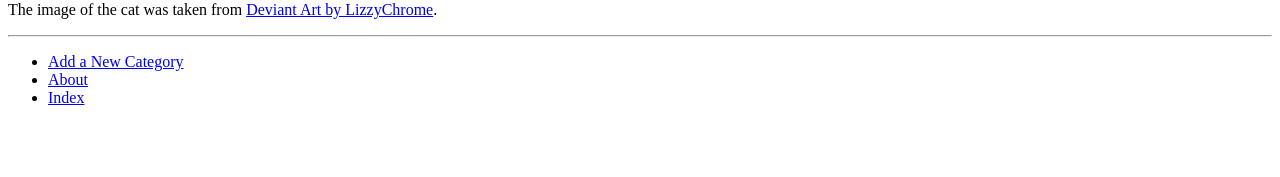
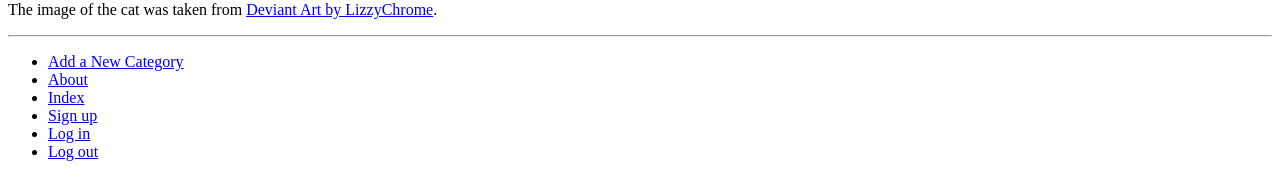
Before and after one commit to lbias/tango, a Django app: page /rango/about/ in a window 1280 px wide. Shown: the part 1305-1482 px from the top of the page. Before the commit the page ends 1410 px from the top, so only its background shows below. Run offline with Django 3.2, Linux system fonts and the light colour scheme; data that the repository does not hold is empty.

Commit message:
link signup, login, logout

```diff
--- a/templates/rango/base.html
+++ b/templates/rango/base.html
@@ -28,6 +28,9 @@
         <li><a href="{% url 'add_category' %}">Add a New Category</a></li>
         <li><a href="{% url 'about' %}">About</a></li>
         <li><a href="{% url 'index' %}">Index</a></li>
+        <li><a href="{% url 'registration_register' %}">Sign up</a></li>
+        <li><a href="{% url 'auth_login' %}">Log in</a></li>
+        <li><a href="{% url 'auth_logout' %}?next=/rango/">Log out</a></li>
       </ul>
     </div>
   </body>
```
